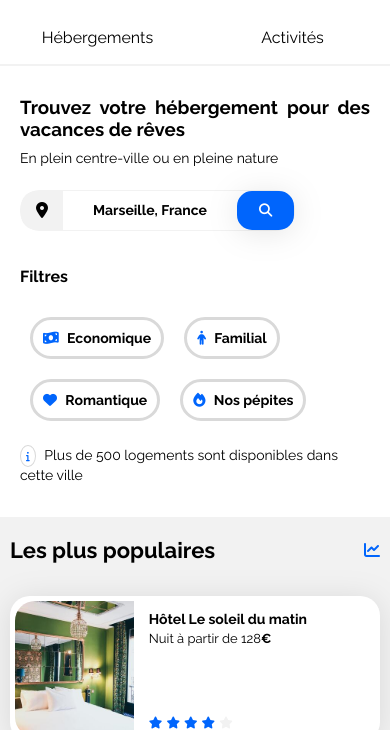
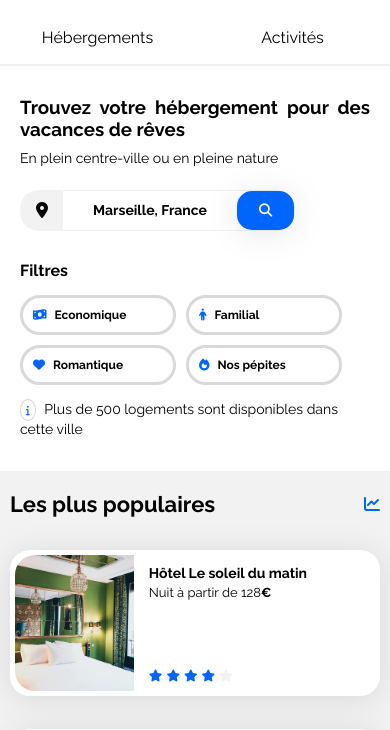
Before and after one commit to Pierrecrn/Projet-2-OC, a plain HTML site: page index.html in a window 390 px wide. Shown: the part 61-791 px from the top of the page. Drawn offline with Linux system fonts and the light colour scheme.

Commit message:
Sémantique + media queries

```diff
--- a/css/styles.css
+++ b/css/styles.css
@@ -493,10 +493,14 @@ footer li {
     .filtres h4 {
         display: block;
         width: 100%;
-        font-size: clamp(16px, 3.5vw, 30px)
+        font-size: clamp(16px, 3.5vw, 30px);
+        margin: 15px 0 5px 0;
     }
     .filtres p {
-        font-size: clamp(14px, 1vw, 16px);
+        font-size: clamp(12px, 50%, 16px);
+        width: clamp(140px, 35%, 727px);
+        margin: 10px 10px 0 0;
+        padding-right: 0;
     }
 
     /* hebergements and populaires */
--- a/index.html
+++ b/index.html
@@ -48,10 +48,10 @@
 
                 <div class="filtres">
                     <h4>Filtres</h4>
-                    <p class="Economique"><i class="fa-solid fa-money-bill-wave"> </i> Economique</p>
-                    <p class="Familial"><i class="fa-solid fa-person"> </i> Familial</p>
-                    <p class="Romantique"><i class="fa-solid fa-heart"> </i> Romantique</p>
-                    <p class="Nospépites"><i class="fa-solid fa-fire"> </i> Nos pépites</p>
+                    <p><i class="fa-solid fa-money-bill-wave"> </i> Economique</p>
+                    <p><i class="fa-solid fa-person"> </i> Familial</p>
+                    <p><i class="fa-solid fa-heart"> </i> Romantique</p>
+                    <p><i class="fa-solid fa-fire"> </i> Nos pépites</p>
                 </div>
 
                 <div class="box-bottom">
```
